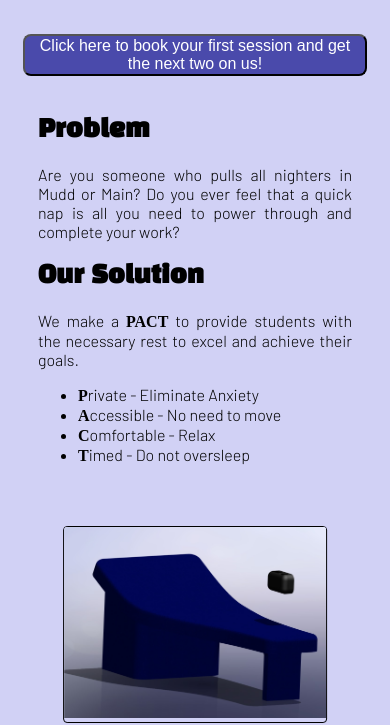
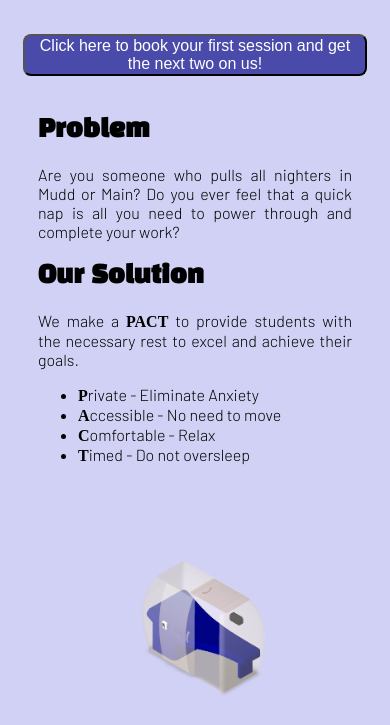
Before and after one commit to VihaanShah26/unidozzze, a plain HTML site: page index.html in a window 390 px wide. Shown: the part 126-851 px from the top of the page. Drawn offline with Linux system fonts and the light colour scheme.

Commit message:
Changed the render images

```diff
--- a/app.js
+++ b/app.js
@@ -1,5 +1,5 @@
 // storing the url's to all the images to be rotated through
-var img_list = ["images/render1.jpeg", "images/render2.jpeg", "images/render3.jpeg", "images/render4.jpeg", "images/render5.jpeg"]
+var img_list = ["images/render1.PNG", "images/render2.PNG", "images/render3.PNG", "images/render4.PNG", "images/render5.PNG"]
 
 // getting the render container
 var renderContainer = document.querySelector('.render-container')
--- a/styles.css
+++ b/styles.css
@@ -106,8 +106,8 @@
 }
 
 .render-container {
-    border: 1px solid black;
-    border-radius: 6px;
+    /* border: 1px solid black;
+    border-radius: 6px; */
     overflow: hidden;
     position: absolute;
     top: 60%;
@@ -213,8 +213,8 @@
     .render-container {
         /* margin-left: 10px; */
         margin-right: 10px;
-        border: 1px solid black;
-        border-radius: 4px;
+        /* border: 1px solid black;
+        border-radius: 4px; */
         overflow: hidden;
         width: 70%;
         height: auto;
```
Also changed, not shown: images/render1.PNG (added), images/render1.jpeg (deleted), images/render2.PNG (added), images/render2.jpeg (deleted), images/render3.PNG (added), images/render3.jpeg (deleted), images/render4.PNG (added), images/render4.jpeg (deleted), images/render5.PNG (added), images/render5.jpeg (deleted).
